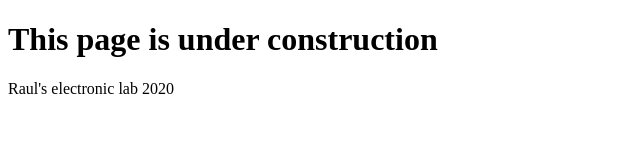
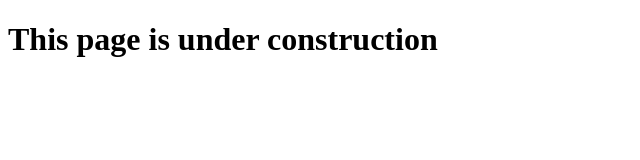
Before and after one commit to raulselectronicslab/raulselectronicslab.github.io, a plain HTML site: page index.html in a window 1280 px wide. Shown: the whole page, without its empty margins (0-640 px from the left). Drawn offline with Linux system fonts and the light colour scheme.

Commit message:
Update index.html

```diff
--- a/index.html
+++ b/index.html
@@ -3,8 +3,8 @@
 <head>
 	<title>Raul's electronics lab</title>
 </head>
+
 <body>
 	<h1>This page is under construction</h1>
-	<footer>Raul's electronic lab 2020</footer>
 </body>
 </html>
```
